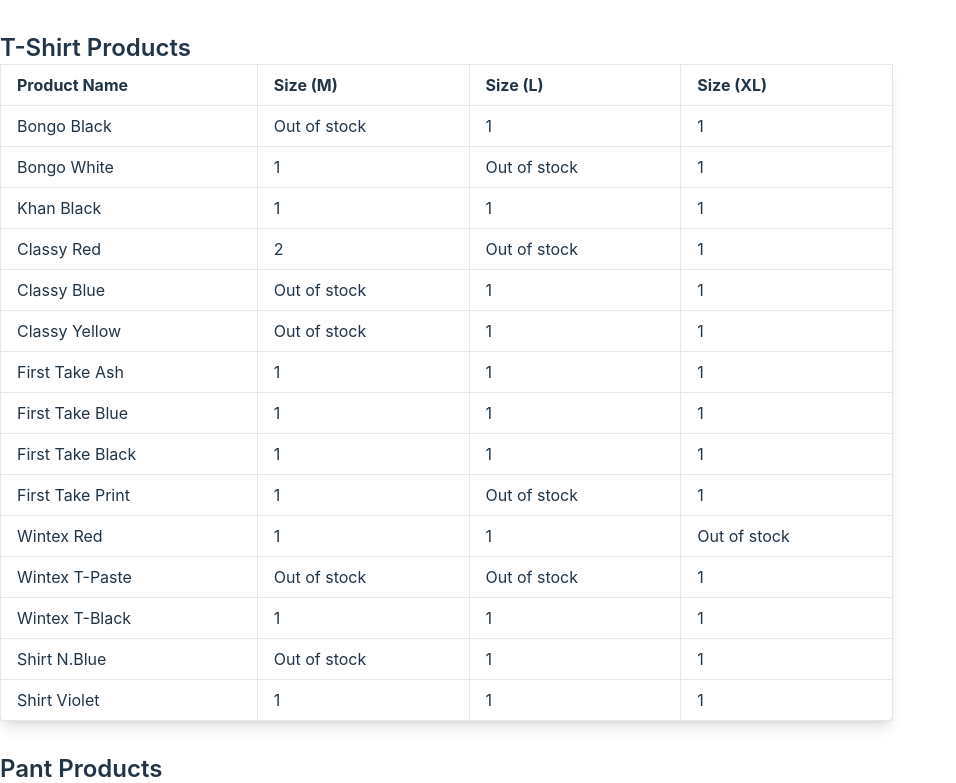
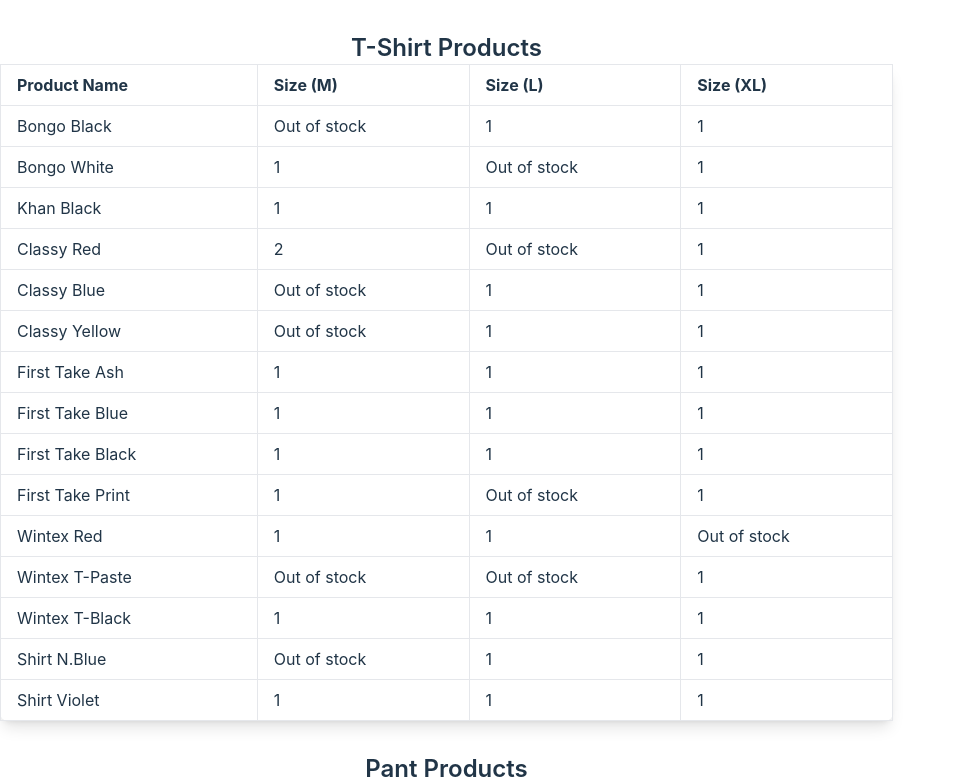
Before and after one commit to NafisMahmudAyon/product-quantity, a React (Vite) app: page / in a window 1280 px wide. Shown: the top 783 px of the page, without its empty margins (0-956 px from the left). Built offline with nearby package versions, Linux system fonts and the light colour scheme.

Commit message:
Update App.jsx

```diff
--- a/src/App.jsx
+++ b/src/App.jsx
@@ -4,7 +4,7 @@ import productData from "./details.json";
 const App = () => {
 	return (
 		<div className="container mx-auto my-8">
-			<h2 className="text-2xl font-semibold">T-Shirt Products</h2>
+			<h2 className="text-2xl text-center font-semibold">T-Shirt Products</h2>
 			<table className="w-full  shadow-lg rounded-lg">
 				<thead>
 					<tr>
@@ -28,7 +28,7 @@ const App = () => {
 				</tbody>
 			</table>
 
-			<h2 className="text-2xl font-semibold mt-8">Pant Products</h2>
+			<h2 className="text-2xl text-center font-semibold mt-8">Pant Products</h2>
 			<table className="w-full  shadow-lg rounded-lg">
 				<thead>
 					<tr>
```
